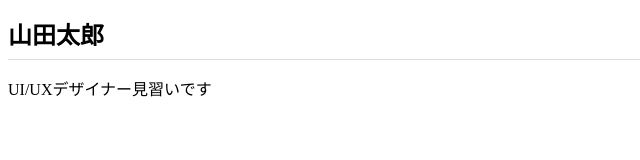
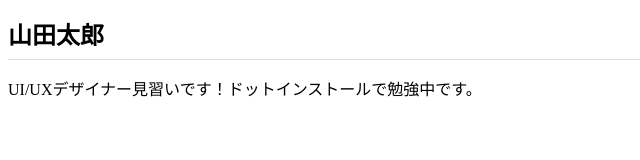
Before and after one commit to rams1217/dotinstall.github.io, a plain HTML site: page index.html in a window 1280 px wide. Shown: the whole page, without its empty margins (0-640 px from the left). Drawn offline with Linux system fonts and the light colour scheme.

Commit message:
Add files via upload

```diff
--- a/index.html
+++ b/index.html
@@ -9,7 +9,7 @@
 </head>
 <body>
   <h1>山田太郎</h1>
-  <p>UI/UXデザイナー見習いです</p>
+  <p>UI/UXデザイナー見習いです！ドットインストールで勉強中です。</p>
 
 </body>
 </html>
```
